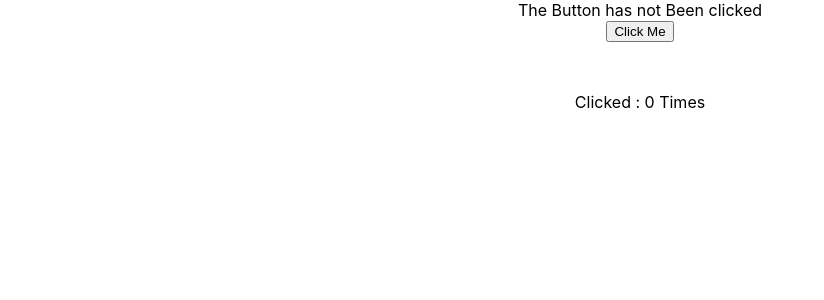
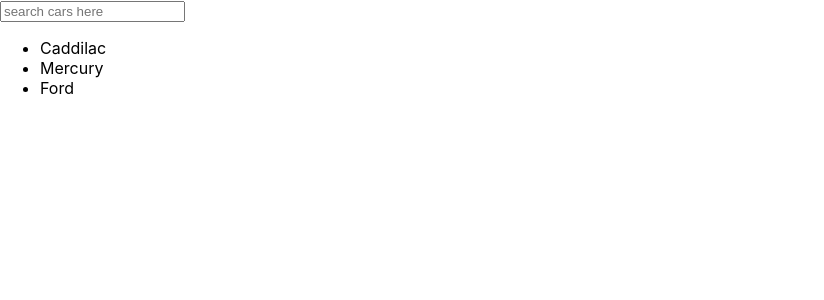
Before and after one commit to IanHancock36/dev-react-drills, a React (Create React App) app: page / in a window 1280 px wide. Shown: the top 300 px of the page, without its empty margins (0-824 px from the left). Built offline with nearby package versions, Linux system fonts and the light colour scheme.

Commit message:
figured out search bar filter

```diff
--- a/src/App.js
+++ b/src/App.js
@@ -9,13 +9,20 @@
 // import OnCLick from './OnCLick'
 // import ControlledComponentWithHooks from './ControlledComponentWithHooks'
 import App3Repeated  from './App3Repeated'
+import TripsmeupObject from './CarListItems'
+import CarListItems from './CarListItems'
+import CarList from './CarListItems'
+import App5 from './App5'
 
 const App =() =>{
 return(
     <div>
+{/*
+    <App3Repeated /> */}
 
-    <App3Repeated />
-
+    {/* <TripsmeupAPP />  */}
+{/* <CarList />  */}
+<App5 />
     </div>
 )
 }
--- a/src/App3Repeated.js
+++ b/src/App3Repeated.js
@@ -36,9 +36,9 @@
 
   const [text,setText] = useState('The Button has not Been clicked')
   const [count, setCount] = useState(0)
-   useEffect(() => {
+  //  useEffect(() => {
 
-   })
+  //  })
 
   return (
     <div style ={{textAlign: 'center'}}>
--- /dev/null
+++ b/src/App5.js
@@ -0,0 +1,30 @@
+import React,{useState} from 'react'
+
+function App5() {
+    const [cars] = useState([
+        {name: "Caddilac"},
+        {name: 'Mercury'},
+        {name: 'Ford'}
+    ])
+
+    const [carFilter , setCarFilter] = useState('')
+    const handleInputChange = event => {
+        setCarFilter(event.target.value)
+    }
+    const filterCars = cars.filter(car => car.name.toLowerCase()
+    .includes(carFilter.toLowerCase()) )
+
+    return (
+        <div>
+            <input type = 'text' placeholder='search cars here' onChange={ handleInputChange}/>
+            <ul>
+                {filterCars.map(car=>(
+                    <li>{car.name}</li>
+                ))}
+            </ul>
+
+        </div>
+    )
+}
+
+export default App5
--- /dev/null
+++ b/src/CarListItems.js
@@ -0,0 +1,58 @@
+// import React, {useState}from 'react'
+
+
+// const TripsmeupObject =()=> {
+//     const cars = [
+//         {brand: 'Chevy', model: 'bellair', color:'white'},
+//         {brand: 'mercury', model: 'cougar', color:'yellow'},
+//         {brand: 'buick', model: 'riviera', color:'green'},
+//         {brand: 'Chevy', model: 'impala', color:'gold'},
+//         {brand: 'ford', model: 'mustang', color:'red'},
+//         {brand: 'Chevy', model: 'apache', color:'blue'}
+
+//     ]
+
+
+
+
+//     return (
+//         <div className= 'cars'>
+//            {cars.map((car)=>(
+//                <div className='car'> {car}</div>
+
+//            ))}
+
+//         </div>
+//     )
+// }
+
+// export default TripsmeupObject
+
+import React from 'react'
+
+const cars = [
+ {id: 1 , brand: 'Chevy', model: 'bellair', color:'white' },
+ {id: 2,  brand: 'mercury', model: 'cougar', color:'yellow'},
+ {id:3, brand: 'buick', model: 'riviera', color:'green'}
+
+]
+
+const CarListItems = (props) => {
+    return(
+        <li>
+            <div className = 'card-container'
+            style = {{
+                width: '50%' ,
+                border: 'solid 3px #d3d3d3',
+                margin: '10px auto'
+            }}
+            >
+                <h1>{props.cars.brand}</h1>
+                <h1>{props.cars.model}</h1>
+                <h1>{props.cars.color}</h1>
+
+            </div>
+        </li>
+    )
+}
+export default CarListItems
```
Also changed, not shown: src/CarList.js (added, +22 -0 lines), src/CarObjectList.js (added, +32 -0 lines), src/Functions.js (+12 -0 lines).
